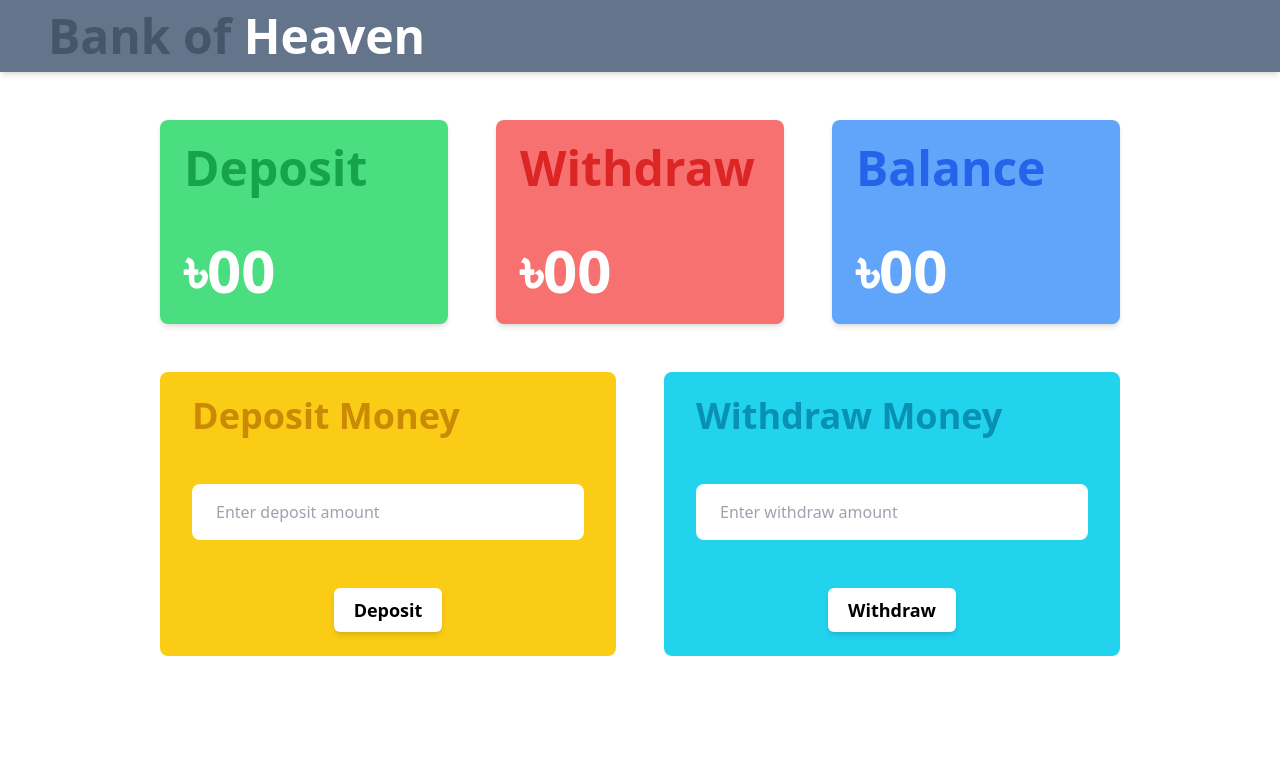
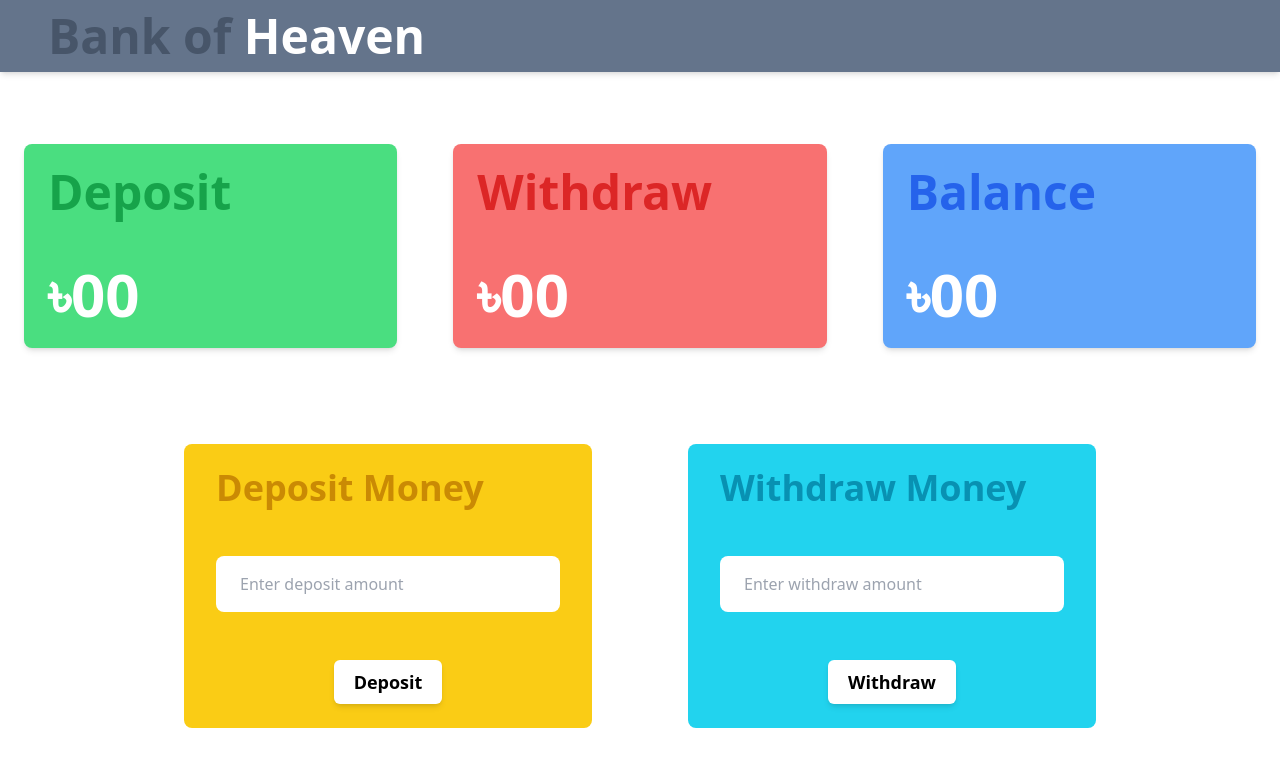
Before and after one commit to wajedhossainbd/bankofheaven, a plain HTML site: page bank.html in a window 1280 px wide. Drawn offline with nearby package versions, Linux system fonts and the light colour scheme.

Commit message:
login page resp2

```diff
--- a/bank.html
+++ b/bank.html
@@ -65,34 +65,35 @@
     <script src="assets/js/bank.js"></script> -->
 
     <header class="bg-slate-500 mx-auto shadow-md">
-        <h1 class="text-5xl font-semibold ml-12 py-3 w-9/12 text-slate-600">Bank of <span
-                class="text-5xl text-white font-bold">Heaven</span></h1>
+        <h1 class=" font-semibold ml-12 py-3 text-slate-600 sm:text-2xl md:text-3xl lg:text-5xl ">Bank of
+            <span class="text-white font-bold sm:text-2xl md:text-3xl lg:text-5xl">Heaven</span>
+        </h1>
     </header>
 
     <main>
-        <div id="balance-area" class="grid grid-cols-3 gap-12 mx-auto w-9/12 m-12">
-            <div class="bg-green-400 rounded-lg p-6 shadow-md">
+        <div id="balance-area" class="grid grid-cols-3 gap-12 mx-auto my-12 sm:block md:grid md:gap-2 md:w-full lg:grid gap-6 w-9/12 ">
+            <div class="bg-green-400 rounded-lg p-6 shadow-md sm:m-6">
                 <h3 class="text-5xl font-semibold text-green-600">Deposit</h3>
                 <h1 class="pt-12 text-6xl text-white font-bold">৳<span id="dep-total">00</span></h1>
             </div>
-            <div class="bg-red-400 rounded-lg p-6 shadow-md">
+            <div class="bg-red-400 rounded-lg p-6 shadow-md sm:m-6">
                 <h3 class="text-5xl font-semibold text-red-600">Withdraw</h3>
                 <h1 class="pt-12 text-6xl text-white font-bold">৳<span id="wtd-total">00</span></h1>
             </div>
-            <div class="bg-blue-400 rounded-lg p-6 shadow-md">
+            <div class="bg-blue-400 rounded-lg p-6 shadow-md sm:m-6">
                 <h3 class="text-5xl font-semibold text-blue-600">Balance</h3>
                 <h1 class="pt-12 text-6xl text-white font-bold">৳<span id="bal-total">00</span></h1>
             </div>
         </div>
-        <div id="input-area" class="grid grid-cols-2 gap-12 mx-auto w-9/12 ">
-            <div class="bg-yellow-400 rounded-lg px-8 py-6">
+        <div id="input-area" class="grid grid-cols-2 gap-12 mx-auto sm:block md:grid w-9/12">
+            <div class="bg-yellow-400 rounded-lg px-8 py-6 sm:m-6">
                 <h3 class="text-4xl font-semibold text-yellow-600">Deposit Money</h3>
                 <input id="dep-inp" class="block mt-12 px-6  py-4 w-full rounded-lg" type="text"
                     placeholder="Enter deposit amount">
                 <button id="dep-btn"
                     class="bg-white mt-12 px-5 py-2 text-lg font-bold rounded-md shadow-md mx-auto block hover:bg-yellow-600 hover:text-white">Deposit</button>
             </div>
-            <div class="bg-cyan-400 rounded-lg px-8 py-6">
+            <div class="bg-cyan-400 rounded-lg px-8 py-6 sm:m-6">
                 <h3 class="text-4xl font-semibold text-cyan-600">Withdraw Money</h3>
                 <input id="wtd-inp" class="block mt-12 px-6  py-4 w-full rounded-lg" type="text"
                     placeholder="Enter withdraw amount">
```
